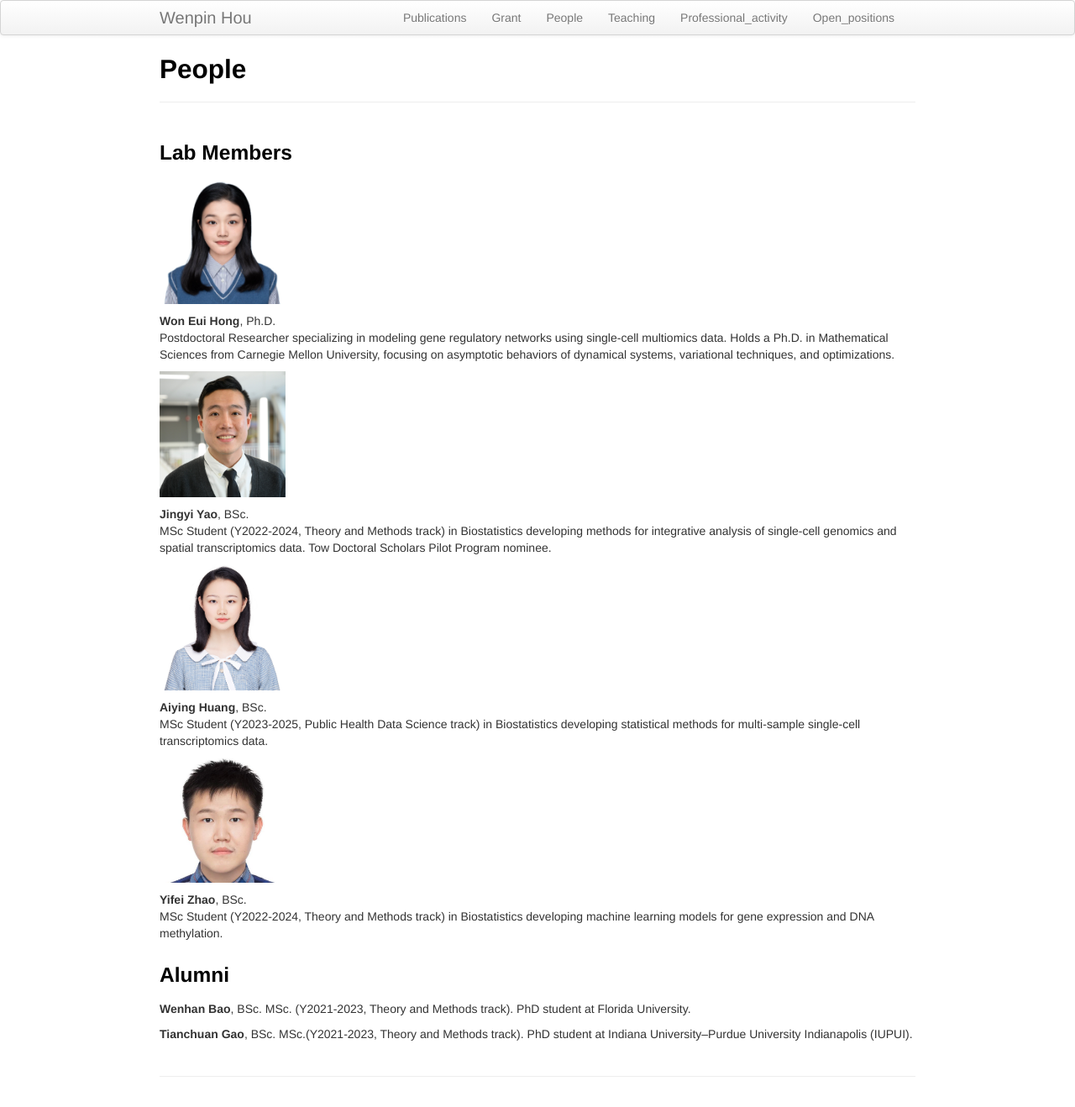
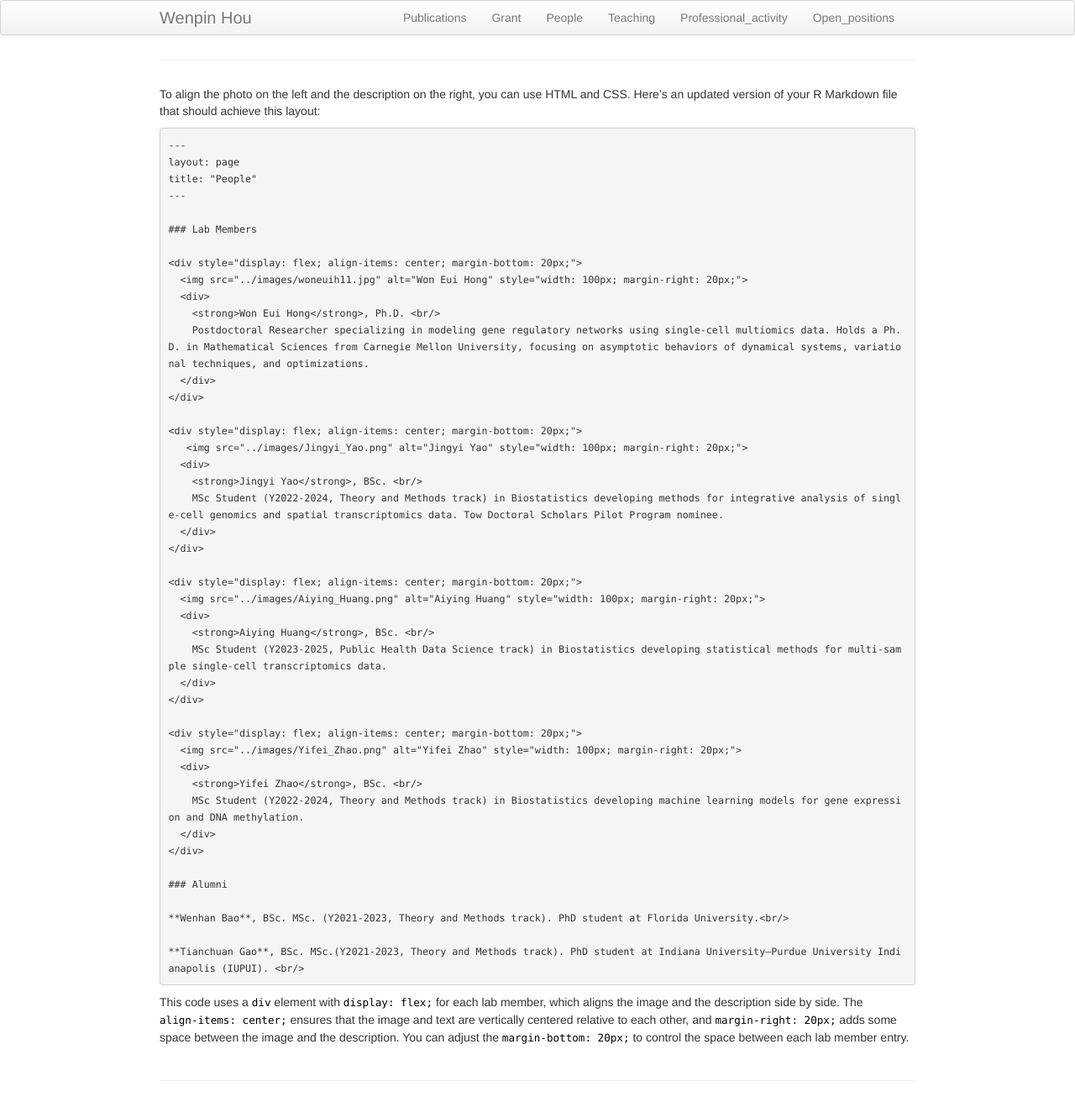
Before and after one commit to Winnie09/Wenpin_Hou, a Jekyll site: the page built from pages/people.md, in a window 1280 px wide. Shown: the whole page at 84% size. Built offline with Jekyll 4.4.1, drawn with Linux system fonts in a browser that asks for light colours; our own code applies the rules of GitHub Pages for plain Markdown files.

Commit message:
people.md

````diff
--- a/pages/people.md
+++ b/pages/people.md
@@ -1,39 +1,50 @@
+To align the photo on the left and the description on the right, you can use HTML and CSS. Here's an updated version of your R Markdown file that should achieve this layout:
+
+```markdown
 ---
 layout: page
 title: "People"
 ---
 
-
 ### Lab Members
 
+<div style="display: flex; align-items: center; margin-bottom: 20px;">
+  <img src="../images/woneuih11.jpg" alt="Won Eui Hong" style="width: 100px; margin-right: 20px;">
+  <div>
+    <strong>Won Eui Hong</strong>, Ph.D. <br/>
+    Postdoctoral Researcher specializing in modeling gene regulatory networks using single-cell multiomics data. Holds a Ph.D. in Mathematical Sciences from Carnegie Mellon University, focusing on asymptotic behaviors of dynamical systems, variational techniques, and optimizations.
+  </div>
+</div>
 
-<img src="../images/Jingyi_Yao.png" alt="images" width="150">
+<div style="display: flex; align-items: center; margin-bottom: 20px;">
+   <img src="../images/Jingyi_Yao.png" alt="Jingyi Yao" style="width: 100px; margin-right: 20px;">
+  <div>
+    <strong>Jingyi Yao</strong>, BSc. <br/>
+    MSc Student (Y2022-2024, Theory and Methods track) in Biostatistics developing methods for integrative analysis of single-cell genomics and spatial transcriptomics data. Tow Doctoral Scholars Pilot Program nominee.
+  </div>
+</div>
 
+<div style="display: flex; align-items: center; margin-bottom: 20px;">
+  <img src="../images/Aiying_Huang.png" alt="Aiying Huang" style="width: 100px; margin-right: 20px;">
+  <div>
+    <strong>Aiying Huang</strong>, BSc. <br/>
+    MSc Student (Y2023-2025, Public Health Data Science track) in Biostatistics developing statistical methods for multi-sample single-cell transcriptomics data.
+  </div>
+</div>
 
-**Won Eui Hong**,  Ph.D.    <br/>
-Postdoctoral Researcher specializing in modeling gene regulatory networks using single-cell multiomics data. Holds a Ph.D. in Mathematical Sciences from Carnegie Mellon University, focusing on asymptotic behaviors of dynamical systems, variational techniques, and optimizations. <br/>
-
-<img src="../images/woneuih11.jpg" alt="images" width="150">
-
-
-**Jingyi Yao**,  BSc.    <br/>
-MSc Student (Y2022-2024, Theory and Methods track) in Biostatistics developing methods for integrative analysis of single-cell genomics and spatial transcriptomics data. Tow Doctoral Scholars Pilot Program nominee.  <br/>
-
-<img src="../images/Aiying_Huang.png" alt="images" width="150">
-
-**Aiying Huang**, BSc.   <br/>
-MSc Student (Y2023-2025, Public Health Data Science track) in Biostatistics developing statistical methods for multi-sample single-cell transcriptomics data.
-
-
-<img src="../images/Yifei_Zhao.png" alt="images" width="150">
-
-**Yifei Zhao**, BSc.   <br/>
-MSc Student (Y2022-2024, Theory and Methods track) in Biostatistics developing machine learning models for gene expression and DNA methylation.
-
->
+<div style="display: flex; align-items: center; margin-bottom: 20px;">
+  <img src="../images/Yifei_Zhao.png" alt="Yifei Zhao" style="width: 100px; margin-right: 20px;">
+  <div>
+    <strong>Yifei Zhao</strong>, BSc. <br/>
+    MSc Student (Y2022-2024, Theory and Methods track) in Biostatistics developing machine learning models for gene expression and DNA methylation.
+  </div>
+</div>
 
 ### Alumni
 
-**Wenhan Bao**, BSc. MSc. (Y2021-2023, Theory and Methods track). PhD student at  Florida University.<br/>
+**Wenhan Bao**, BSc. MSc. (Y2021-2023, Theory and Methods track). PhD student at Florida University.<br/>
 
 **Tianchuan Gao**, BSc. MSc.(Y2021-2023, Theory and Methods track). PhD student at Indiana University–Purdue University Indianapolis (IUPUI). <br/>
+```
+
+This code uses a `div` element with `display: flex;` for each lab member, which aligns the image and the description side by side. The `align-items: center;` ensures that the image and text are vertically centered relative to each other, and `margin-right: 20px;` adds some space between the image and the description. You can adjust the `margin-bottom: 20px;` to control the space between each lab member entry.
````
